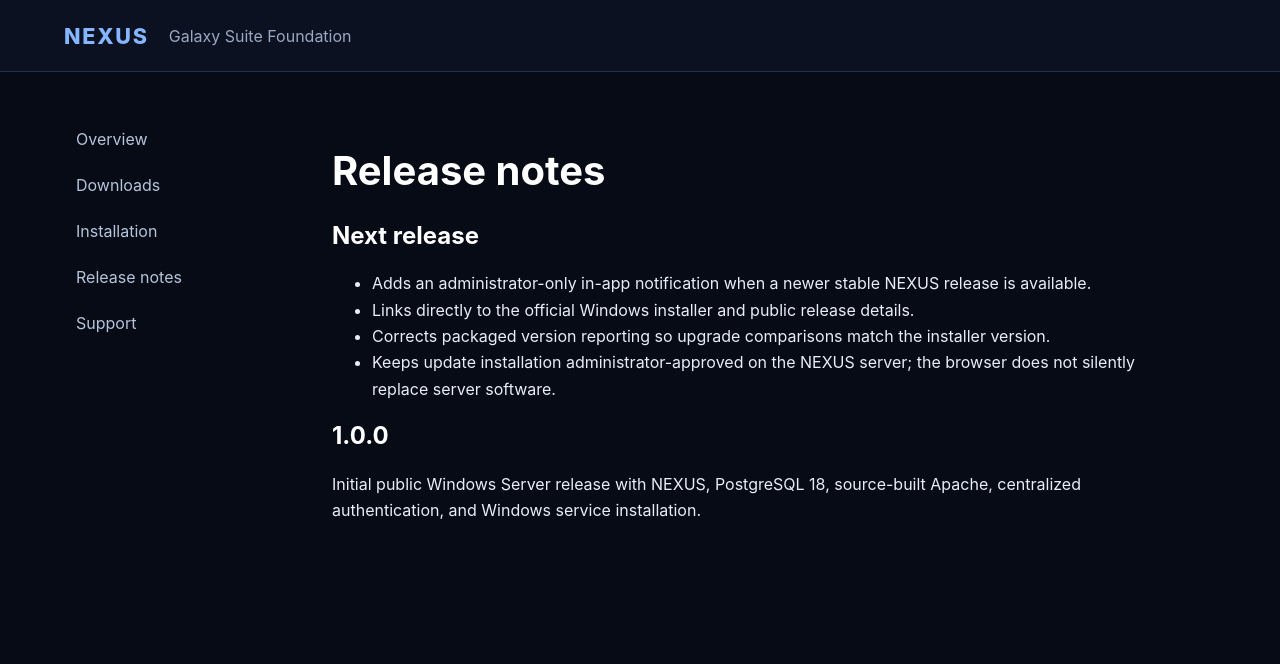
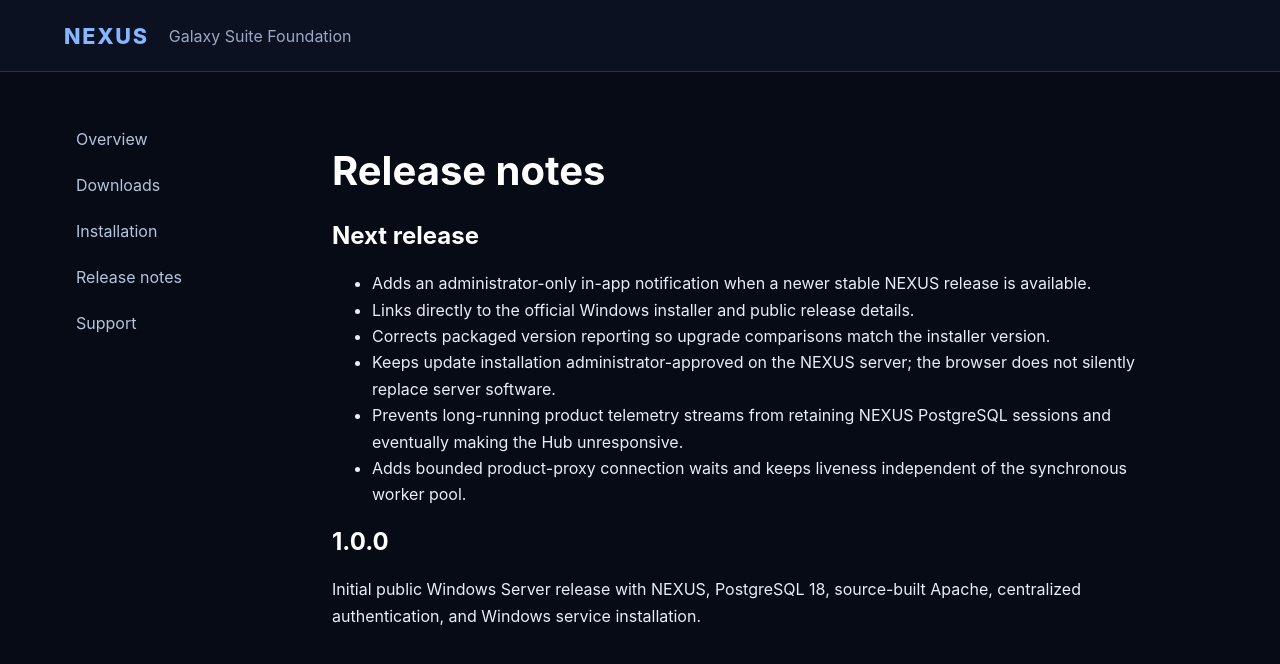
Before and after one commit to JayDubb85/NEXUS-Releases, a Jekyll site: the page built from docs/release-notes.md, in a window 1280 px wide. Shown: the top 664 px of the page. Built offline with Jekyll 4.4.1, drawn with Linux system fonts in a browser that asks for light colours.

Commit message:
Update public NEXUS distribution

```diff
--- a/docs/release-notes.md
+++ b/docs/release-notes.md
@@ -12,6 +12,8 @@ description: NEXUS release history
 - Links directly to the official Windows installer and public release details.
 - Corrects packaged version reporting so upgrade comparisons match the installer version.
 - Keeps update installation administrator-approved on the NEXUS server; the browser does not silently replace server software.
+- Prevents long-running product telemetry streams from retaining NEXUS PostgreSQL sessions and eventually making the Hub unresponsive.
+- Adds bounded product-proxy connection waits and keeps liveness independent of the synchronous worker pool.
 
 ## 1.0.0
 
```
